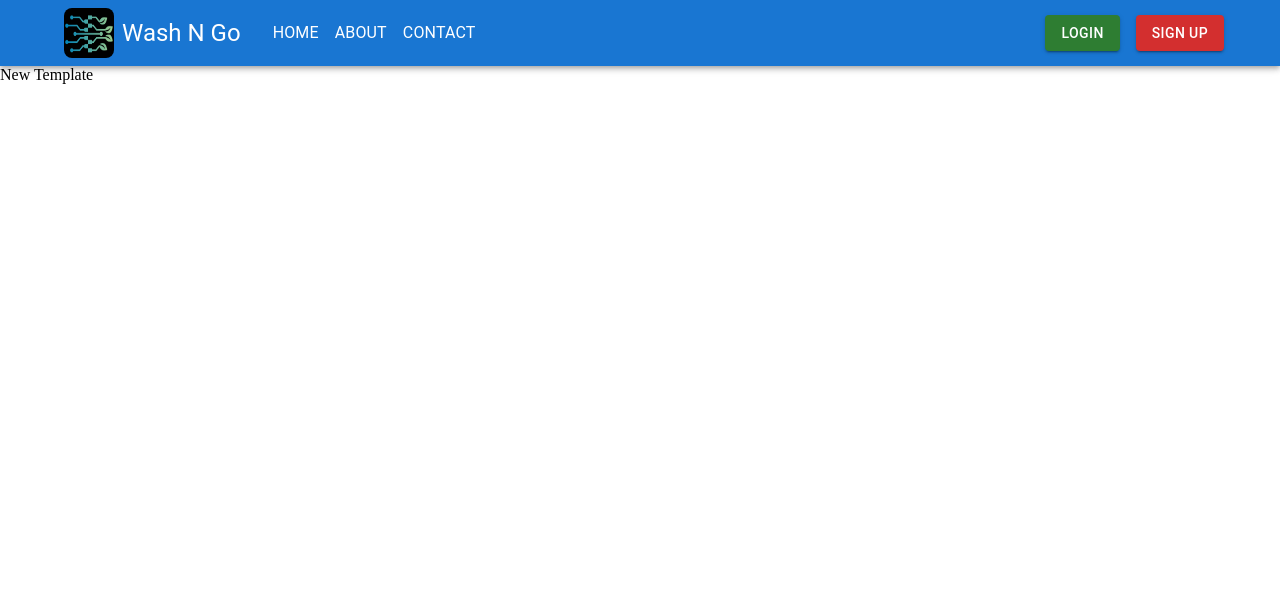
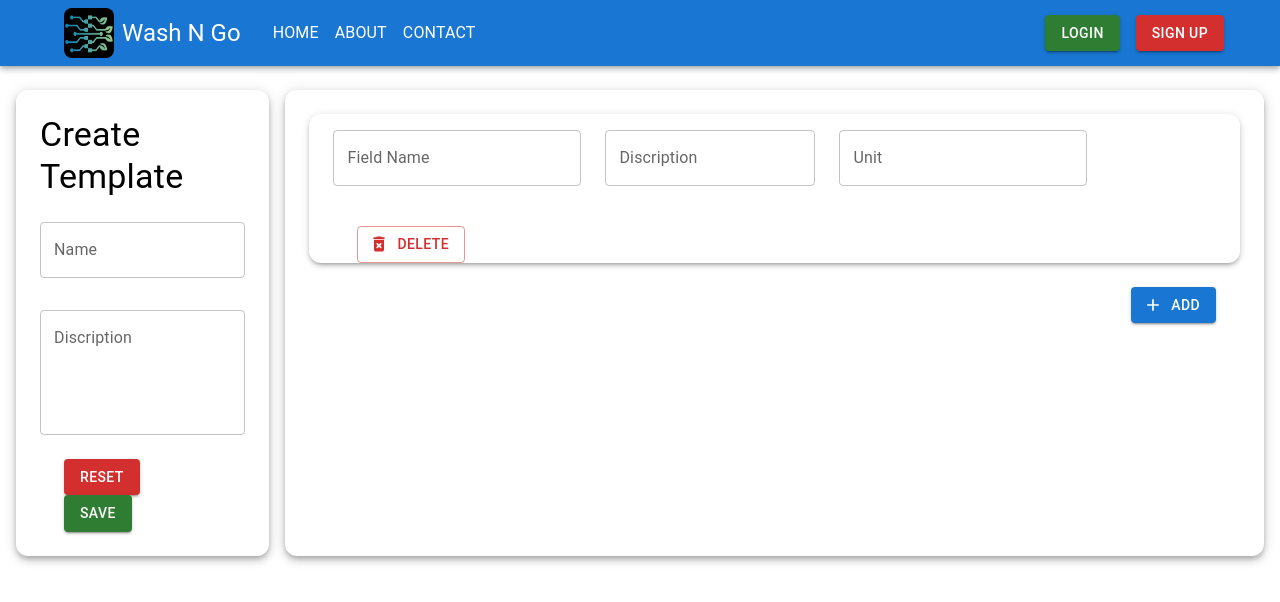
Before and after one commit to paradox4994/WashNGoData, a React (Vite) app in the folder client/: page /newtemplate in a window 1280 px wide. Shown: the top 602 px of the page. Built offline with nearby package versions, Linux system fonts and the light colour scheme.

Commit message:
Add Full Functionality

```diff
--- a/client/src/pages/Template/NewTemplate.jsx
+++ b/client/src/pages/Template/NewTemplate.jsx
@@ -1,9 +1,154 @@
-import React from 'react'
+import React, { useEffect, useState } from "react";
+import ColumnComponent from "../../components/ColumnComponent";
+import {toast} from 'react-hot-toast'
+
+//MUI Imports
+import { Button, Container, Stack, TextField, Typography } from "@mui/material";
+import AddIcon from "@mui/icons-material/Add";
+import axios from "axios";
 
 export default function NewTemplate() {
+  const [columnComponents, setColumnComponents] = useState([
+    { fieldValue: "", description: "", unit: "" },
+  ]);
+
+  const [projectName, setProjectName] = useState("")
+  const [projectDiscription, setProjectDiscription] = useState("")
+
+  const onAddButtonClick = () => {
+    setColumnComponents([
+      ...columnComponents,
+      { fieldValue: "", description: "", unit: "" },
+    ]);
+  };
+
+  const onResetButtonClick = () => {
+    setColumnComponents([{ fieldValue: "", description: "", unit: "" }]);
+    setProjectName("")
+    setProjectDiscription("")
+  };
+
+  const handleFormChange = (index, e) => {
+    let data = [...columnComponents];
+    data[index][e.target.name] = e.target.value;
+    setColumnComponents(data);
+  };
+
+  const removeFields = (index) => {
+    let data = [...columnComponents]
+    data.splice(index, 1)
+    setColumnComponents(data);
+  }
+
+  const onSaveButtonClick = async () => {
+    if(projectName === ""){
+      toast.error("Project name cannot be empty")
+      return
+    }
+    if(projectDiscription === ""){
+      toast.error("Project discription cannot be empty")
+      return
+    }
+    try {
+      const user = await axios.get("/profile")
+
+      const data = {
+        "name": projectName,
+        "description": projectDiscription,
+        "userId": user.data.id,
+        "columns": columnComponents
+      }
+
+      await axios.post('/template/savetemplate',data)
+
+    } catch (error) {
+      console.log(error)
+    }
+  }
+
   return (
-    <div>
-      New Template
-    </div>
-  )
+    <>
+      <Stack direction="row">
+        <Container
+          component="div"
+          sx={{
+            borderRadius: 3,
+            boxShadow: 5,
+            ml: 2,
+            my: 3,
+            width: "25%",
+          }}
+        >
+          <Typography variant="h4" sx={{ mt: 3 }}>
+            Create Template
+          </Typography>
+          <TextField
+            margin="normal"
+            fullWidth
+            id="outlined-required"
+            label="Name"
+            name="projectName"
+            sx={{ mt: 3 }}
+            value={projectName}
+            onChange={(e) => setProjectName(e.target.value)}
+          />
+          <TextField
+            margin="normal"
+            fullWidth
+            id="outlined-multiline-static"
+            multiline
+            label="Discription"
+            name="discription"
+            rows={4}
+            sx={{ mt: 3, mb: 3 }}
+            value={projectDiscription}
+            onChange={(e) => setProjectDiscription(e.target.value)}
+          />
+          <Container sx={{ mb: 3 }} component="div">
+            <Button
+              variant="contained"
+              sx={{ mr: 3 }}
+              color="error"
+              onClick={onResetButtonClick}
+            >
+              Reset
+            </Button>
+            <Button variant="contained" color="success" onClick={onSaveButtonClick}>
+              Save
+            </Button>
+          </Container>
+        </Container>
+        <Container
+          component="div"
+          sx={{
+            minHeight: "100%",
+            borderRadius: 3,
+            boxShadow: 5,
+            mx: 2,
+            my: 3,
+          }}
+        >
+          {columnComponents.map((column, index) => (
+            <ColumnComponent
+              key={index}
+              vals={column}
+              handleFormChange={handleFormChange}
+              index={index}
+              removeFields={removeFields}
+            />
+          ))}
+          <Container sx={{ display: "flex", justifyContent: "flex-end" }}>
+            <Button
+              variant="contained"
+              sx={{ mt: 3 }}
+              startIcon={<AddIcon />}
+              onClick={onAddButtonClick}
+            >
+              Add
+            </Button>
+          </Container>
+        </Container>
+      </Stack>
+    </>
+  );
 }
```
